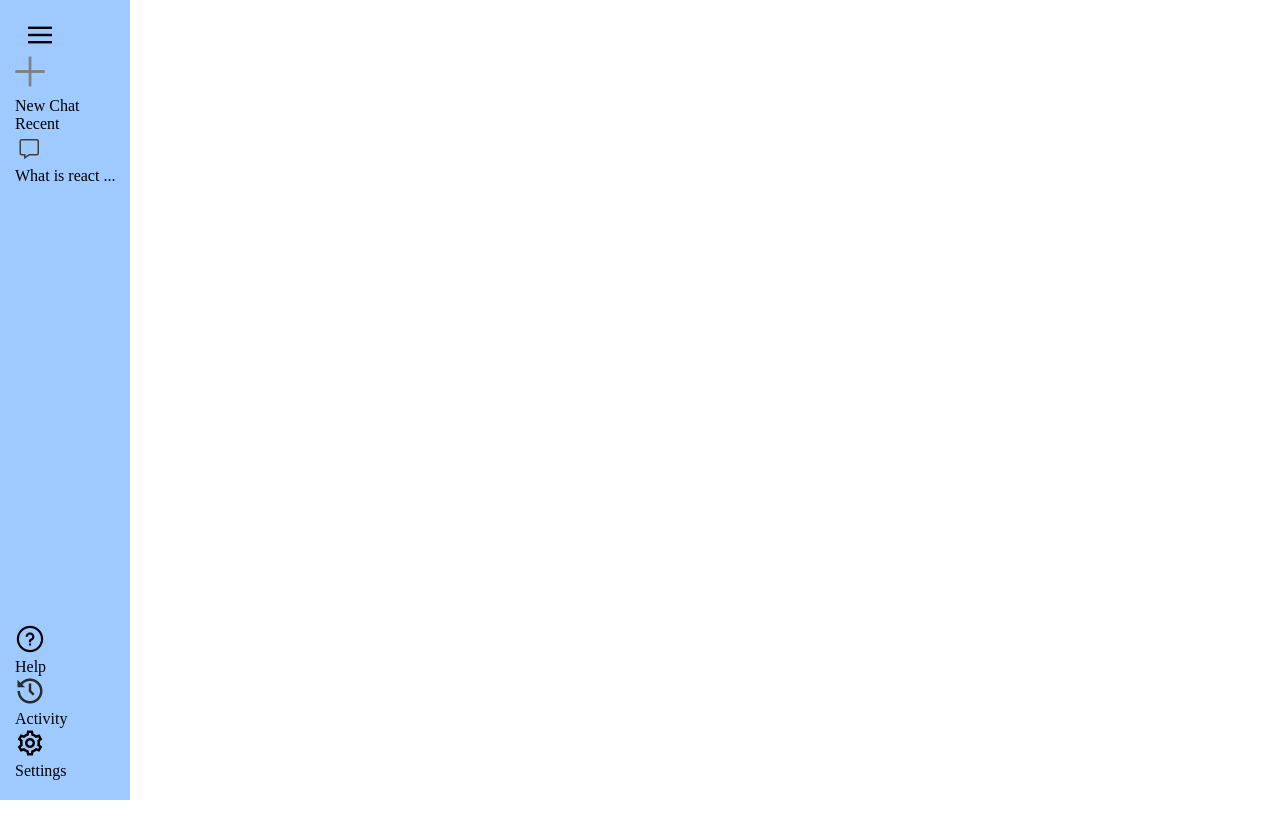
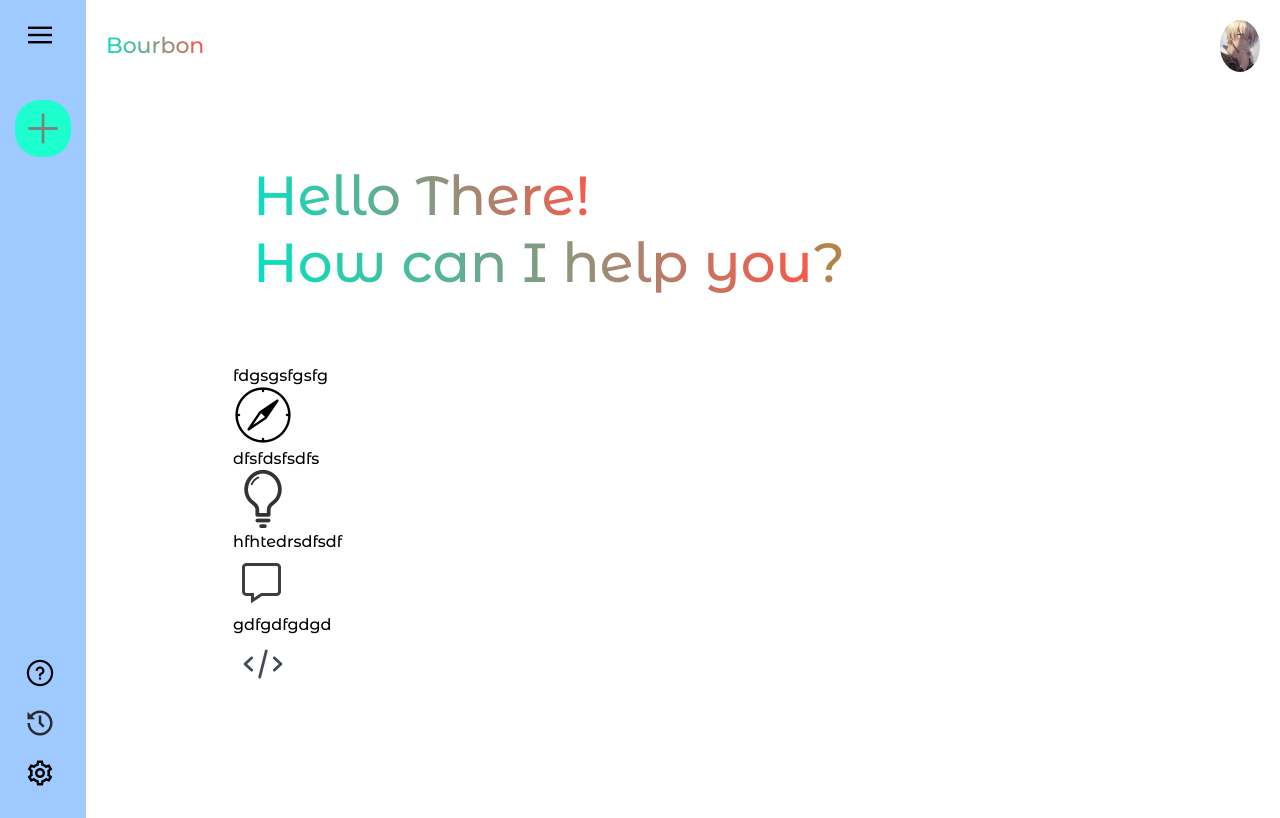
Before and after one commit to Abhigyan-RA/Bourbon, a React (Vite) app: page / in a window 1280 px wide. Built offline with nearby package versions, Linux system fonts and the light colour scheme.

Commit message:
sidebar done

```diff
--- a/src/App.jsx
+++ b/src/App.jsx
@@ -1,10 +1,12 @@
 import React from 'react'
 import SideBar from './components/sidebar/sideBar'
+import Main from './components/Main/main'
 
 const App = () => {
   return (
     <>
       <SideBar/>
+      <Main/>
     </>
   )
 }
--- a/src/assets/assets.js
+++ b/src/assets/assets.js
@@ -7,7 +7,7 @@ import bulb_icon from './bulb_icon.png'
 import compass_icon from './compass_icon.png'
 import gallery_icon from './gallery_icon.png'
 import mic_icon from './mic_icon.png'
-import user_icon from './user_icon.png'
+import user_icon from './pfp.jpg'
 import youtube_icon from './youtube_icon.png'
 import message_icon from './message_icon.png'
 import code_icon from './code_icon.png'
--- /dev/null
+++ b/src/components/Main/Main.css
@@ -0,0 +1,46 @@
+.main{
+    flex: 1;
+    min-height: 100vh;
+    padding-bottom: 15vh;
+    position: relative;
+}
+
+.main .nav p{
+    background: -webkit-linear-gradient(16deg,rgb(0, 228, 194),#ff5546);
+    -webkit-background-clip: text;
+    -webkit-text-fill-color: transparent;
+}
+
+.main .nav img{
+    max-width: 3.5%;
+    border-radius: 50%;
+
+}
+
+.main .nav{
+    display: flex;
+    align-items: center;
+    justify-content: space-between;
+    font-size: 22px;
+    padding: 20px;
+    color: aquamarine;
+}
+
+.main-container{
+    max-width: 900px;
+    margin: auto;
+}
+
+.main .greet{
+    margin: 50px 0px;
+    font-size: 55px;
+    color: rgb(179, 133, 75);
+    font-weight: 500;
+    padding: 20px;
+}
+
+.main .greet span{
+    background: -webkit-linear-gradient(16deg,rgb(0, 228, 194),#ff5546);
+    -webkit-background-clip: text;
+    -webkit-text-fill-color: transparent;
+}
--- /dev/null
+++ b/src/components/Main/Main.jsx
@@ -0,0 +1,40 @@
+import React from 'react'
+import './Main.css'
+import { assets } from '../../assets/assets'
+
+const Main = () => {
+  return (
+    <div className='main'>
+        <div className="nav">
+          <p>Bourbon</p>
+          <img src={assets.user_icon} alt="" />
+        </div>
+        <div className="main-container">
+          <div className="greet">
+            <p><span>Hello There!</span></p>
+            <p><span>How can I help you</span>?</p>
+          </div>
+          <div className="cards">
+            <div className="card">
+              <p>fdgsgsfgsfg</p>
+              <img src={assets.compass_icon} alt="" />
+            </div>
+            <div className="card">
+              <p>dfsfdsfsdfs</p>
+              <img src={assets.bulb_icon} alt="" />
+            </div>
+            <div className="card">
+              <p>hfhtedrsdfsdf</p>
+              <img src={assets.message_icon} alt="" />
+            </div>
+            <div className="card">
+              <p>gdfgdfgdgd</p>
+              <img src={assets.code_icon} alt="" />
+            </div>
+          </div>
+        </div>
+    </div>
+  )
+}
+
+export default Main
--- a/src/components/sidebar/SideBar.css
+++ b/src/components/sidebar/SideBar.css
@@ -16,3 +16,57 @@
     margin-left: 10px;
     cursor: pointer;
 }
+
+.sidebar .new-chat{
+    margin-top: 50px;
+    display: inline-flex;
+    align-items: center;
+    justify-content: space-between;
+    gap: 5px;
+    padding: 7px 13px;
+    background-color: #1dffce;
+    border-radius: 25px;
+    font-size: 16px;
+    color: rgb(9, 5, 13);
+    cursor: pointer;
+}
+
+.sidebar .new-chat:hover{
+    background-color: blueviolet;
+}
+
+
+.sidebar .recent{
+    display: flex;
+    flex-direction: column;
+}
+
+.sidebar .recent-title{
+    margin-top: 30px;
+    margin-bottom: 20px;
+}
+
+.sidebar .recent-entry{
+    display: flex;
+    align-items: center;
+    gap: 10px;
+    padding: 10px;
+    padding-right: 40px;
+    border-radius: 50px;
+    color: blueviolet;
+    cursor: pointer;
+}
+
+.sidebar .recent-entry:hover{
+    background-color: turquoise;
+}
+
+.sidebar .bottom{
+    display: flex;
+    flex-direction: column;
+}
+
+.sidebar .bottom-item{
+    padding-right: 10px;
+    cursor: pointer;
+}
--- a/src/components/sidebar/SideBar.jsx
+++ b/src/components/sidebar/SideBar.jsx
@@ -1,16 +1,22 @@
-import React from 'react'
+import React, { useState } from 'react'
 import './SideBar.css'
 import { assets } from '../../assets/assets'
 
 const SideBar = () => {
+
+    const[extended,setExtended] = useState(false)       //collapsing of the sidebar is determined by this function
+
   return (
     <div className='sidebar'>
       <div className="top">
-        <img className='menu' src={assets.menu_icon} alt="" />
+        <img onClick={() => setExtended(prev => !prev)} className='menu' src={assets.menu_icon} alt="" />
         <div className="new-chat">
             <img src={assets.plus_icon} alt="" />
-            <p>New Chat</p>
+            {extended?<p>New Chat</p> : null}
         </div>
+
+        {extended
+        ?
         <div className="recent">
             <p className="recent-title">Recent</p>
             <div className="recent-entry">
@@ -18,19 +24,21 @@ const SideBar = () => {
                 <p>What is react ...</p>
             </div>
         </div>
+            : null}
+
       </div>
       <div className="bottom">
         <div className="bottom-item recent-entry">
             <img src={assets.question_icon} alt="" />
-            <p>Help</p>
+            {extended? <p>Help</p> : null}
         </div>
         <div className="bottom-item recent-entry">
             <img src={assets.history_icon} alt="" />
-            <p>Activity</p>
+            {extended? <p>Activity</p> : null}
         </div>
         <div className="bottom-item recent-entry">
             <img src={assets.setting_icon} alt="" />
-            <p>Settings</p>
+            {extended? <p>Settings</p> : null}
         </div>
       </div>
     </div>
--- a/src/index.css
+++ b/src/index.css
@@ -1,5 +1,9 @@
+@import url('https://fonts.googleapis.com/css2?family=Montserrat+Alternates:ital,wght@0,100;0,200;0,300;0,400;0,500;0,600;0,700;0,800;0,900;1,100;1,200;1,300;1,400;1,500;1,600;1,700;1,800;1,900&display=swap');
 
 *{
+  font-family: "Montserrat Alternates", sans-serif;
+  font-weight: 500;
+  font-style: normal;
   padding: 0;
   margin: 0;
   box-sizing: border-box;
```
Also changed, not shown: src/assets/pfp.jpg (added).
